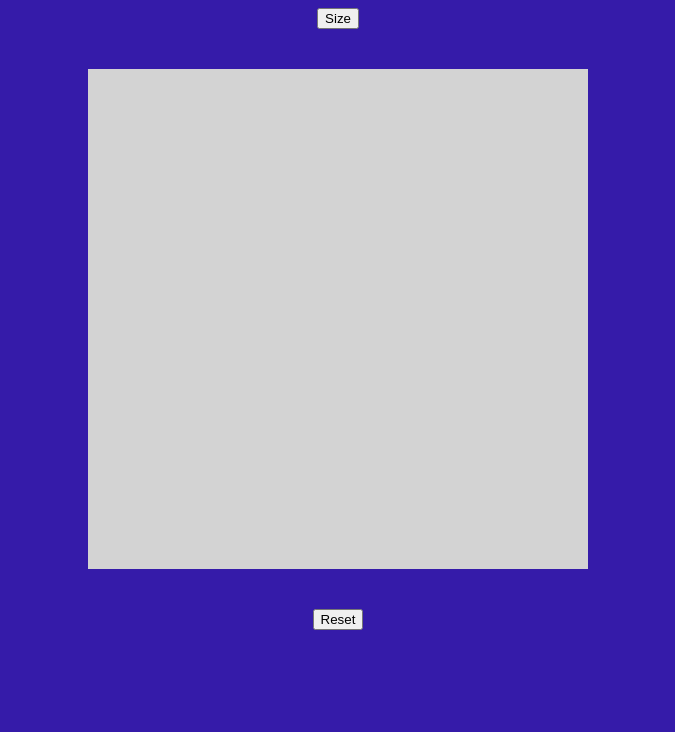
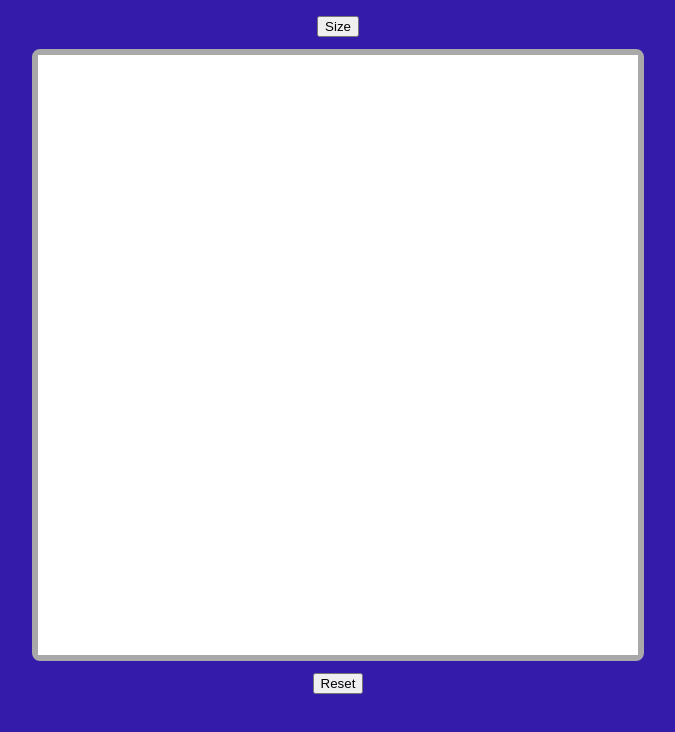
Before and after one commit to chessjeff/Etch-a-Sketch, a plain HTML site: page index.html in a window 1280 px wide. Shown: the whole page, without its empty margins (302-977 px from the left). Drawn offline with Linux system fonts and the light colour scheme.

Commit message:
Writes README, cleans up js functions

```diff
--- a/index.html
+++ b/index.html
@@ -8,7 +8,7 @@
     <title>Etch-a-Sketch</title>
 </head>
 <body>
-    <button id="prompt">Size</button>
+    <button id="prompt" class="size">Size</button>
     <div id="grid"></div>
     <button id="reset">Reset</button>
 </body>
--- a/script.js
+++ b/script.js
@@ -6,14 +6,18 @@ const sizeButton = document.querySelector('#prompt');
 const rows = document.getElementsByClassName('row');
 const rowsArray = Array.from(rows);
 
-
-
-
-
+createGrid(16); //create grid on page load
 
 sizeButton.addEventListener('click', () => {
     return createGrid(changeSize());
 })
+
+resetButton.addEventListener('click', () => {
+    while (grid.firstChild) {
+        grid.removeChild(grid.firstChild);
+    }
+    createGrid(16);
+});
 
 function createGrid(userInput) {
     reset();
@@ -21,7 +25,6 @@ function createGrid(userInput) {
     for (i = 0; i < userInput; i++) {
         const row = document.createElement('div');
         row.className='row';
-
         for (j = 0; j < userInput; j++) {
             const block = document.createElement('div');
             block.className = 'block';
@@ -35,9 +38,6 @@ function createGrid(userInput) {
         grid.appendChild(row);
     }
 }
-
-    // delegate event listener to #grid
-    // stuck!!!
 
 function changeSize() {
     const userInput = parseInt(prompt("Change grid size", "Example: 16"));
@@ -53,5 +53,3 @@ function reset() {
         grid.removeChild(grid.firstChild);
     }
 }
-
-resetButton.addEventListener('click', () => reset());
--- a/style.css
+++ b/style.css
@@ -6,12 +6,20 @@ body {
 }
 
 #grid {
-    background-color: lightgray;
+    background-color: white;
     display: flex;
-    width: 500px;
-    height: 500px;
-    margin: 40px;
     align-content: stretch;
+    width: 600px;
+    height: 600px;
+    margin: 12px;
+    border-style: solid;
+    border-width: 6px;
+    border-color: darkgray;
+    border-radius: 8px;
+}
+
+.size {
+    margin-top: 8px;
 }
 
 .row {
```
Also changed, not shown: 1 other file.
